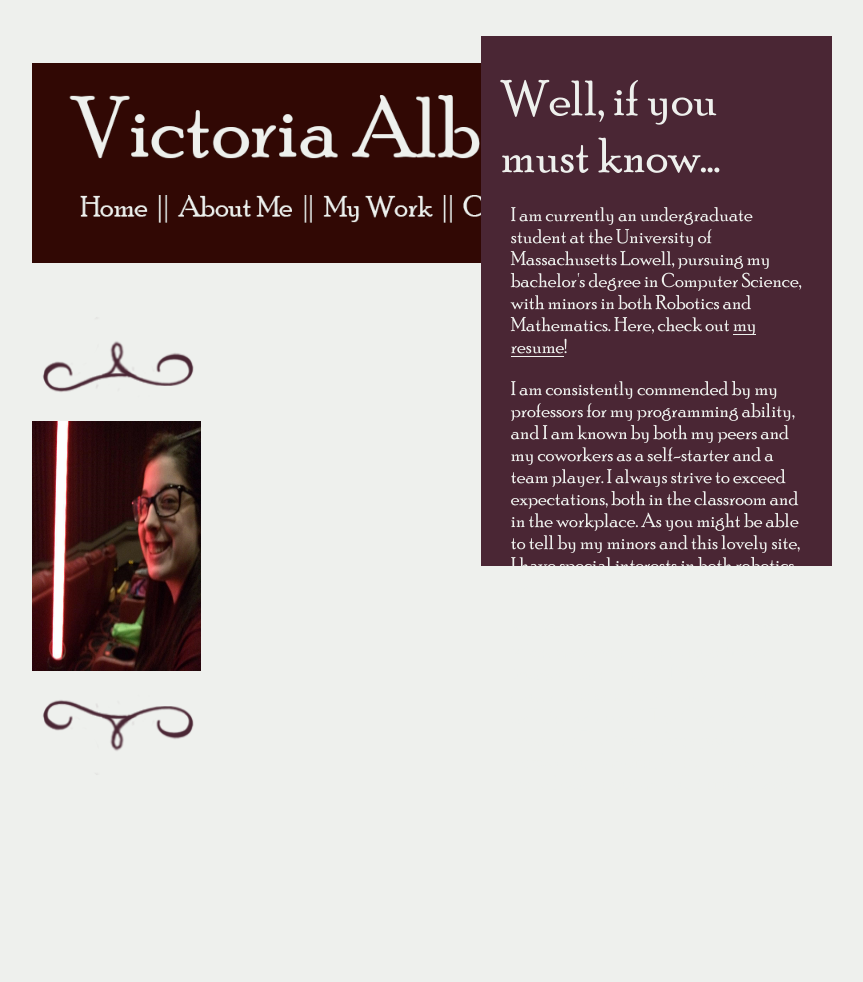
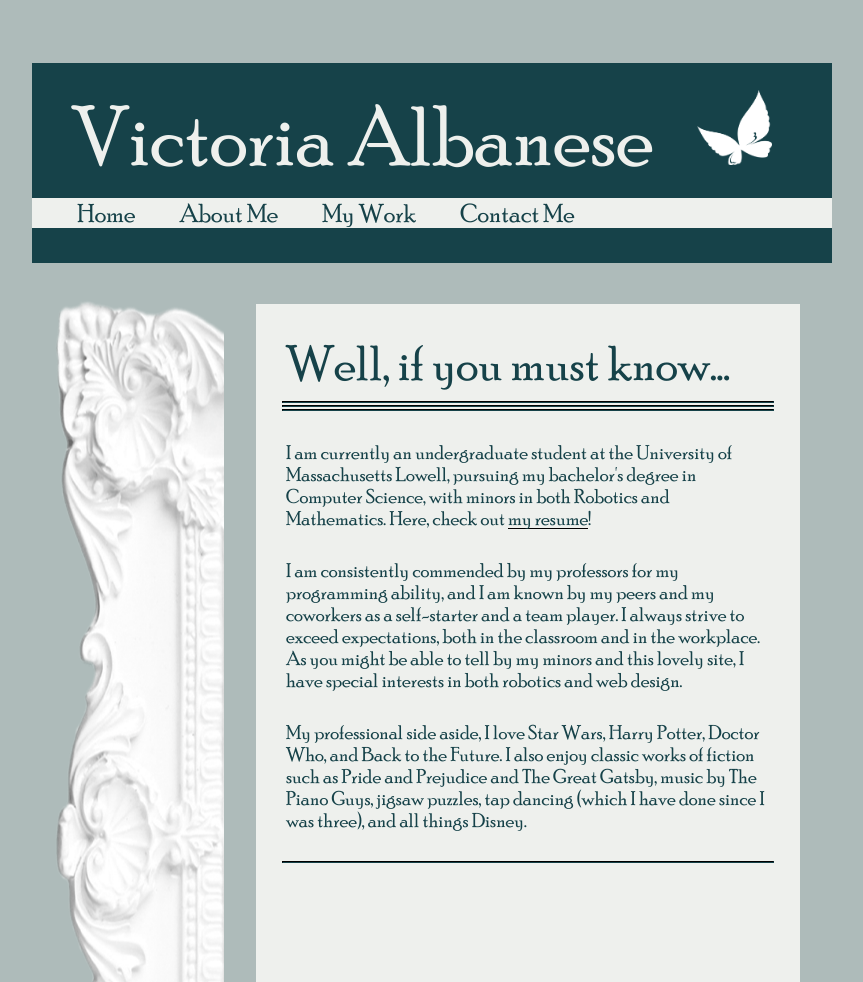
Before and after one commit to VictoriaAlbanese/supreme-octo-fortnight, a plain HTML site: page pages/about_me/index.html in a window 1280 px wide. Shown: the top 982 px of the page, without its empty margins (208-1071 px from the left). Before the commit the page ends 854 px from the top, so only its background shows below. Drawn offline with Linux system fonts and the light colour scheme.

Commit message:
Update about me page to new style

```diff
--- a/pages/about_me/index.html
+++ b/pages/about_me/index.html
@@ -8,85 +8,76 @@
 		<!--Title of page as appears on tab-->
 		<title>Victoria Albanese | About Me</title>
 
-		<!--Link to favicon-->
-		<link rel="shortcut icon" href="../../favicon.ico" type="image/x-icon"/>
-
-		<!--Links to global, header, and page specific styles-->
+		<!--Link to favicon and stylesheets-->
+		<link rel="shortcut icon" type="image/x-icon" href="../../favicon.ico"/>
 		<link rel="stylesheet" type="text/css" href="../../css/global.css"/>
-		<link rel="stylesheet" type="text/css" href="../../css/header.css"/>
-		<link rel="stylesheet" type="text/css" href="../../css/about_me.css"/>
 
 	</head>
 
 	<body>
 
-		<!--Div containing dark red about me header block-->
+		<!--Div containing standard blue header block-->
 		<div class="centered header_div">
+			<h1 class="title">Victoria Albanese</h1>
+			<div class="butterfly"><img src="../../images/butterfly.png"/></div>
+			<div class="stripe">
+				<div class="menu leftmost"><a href="http://www.cs.uml.edu/~valbanes/"><span><h2>Home</h2></span></a></div>
+				<div class="menu"><a href="http://www.cs.uml.edu/~valbanes/pages/about_me/"><span><h2>About Me</h2></span></a></div>
+				<div class="menu"><a href="http://www.cs.uml.edu/~valbanes/pages/my_work/"><span><h2>My Work</h2></span></a></div>
+				<div class="menu"><a href="http://www.cs.uml.edu/~valbanes/pages/contact_me"><span><h2>Contact Me</h2></span></a></div>
+			</div>
+		</div>
 
-			<!--Dark red about me header block image-->
-			<img src="../../images/header_about_me.png">
+				<!--Div containing main body content of the page-->
+		<div class="centered body_div">
 
-			<!--Div contains link to homepage-->
-			<div class="menu home">
-				<a href="http://www.cs.uml.edu/~valbanes/"><span></span></a>
-			</div>
+			<!--Divs to the left containing a frame for show and spacing-->
+			<div class="sidebar_div"><img src="../../images/border.png"/></div>
+			<div class="spacing_div"></div>
 
-			<!--Div contains link to about me page-->
-			<div class="menu about_me">
-				<a href="http://www.cs.uml.edu/~valbanes/pages/about_me/"><span></span></a>
-			</div>
+			<!--Div to the right containing page content-->
+			<div class="content_div">
 
-			<!--Div contains link to my work page-->
-			<div class="menu my_work">
-				<a href="http://www.cs.uml.edu/~valbanes/pages/my_work/"><span></span></a>
-			</div>
+				<h1>Well, if you must know... </h1>
+				<hr class="centered slim"/>
+				<hr class="centered slim"/>
+				<hr class="centered slim"/>
 
-			<!--Div contains link to contact me page-->
-			<div class="menu contact_me">
-				<a href="http://www.cs.uml.edu/~valbanes/pages/contact_me/"><span></span></a>
+				<p>I am currently an undergraduate student at the University of
+				Massachusetts Lowell, pursuing my bachelor's degree in Computer
+				Science, with minors in both Robotics and Mathematics.  Here, check
+				out <a href="resume.html">my resume</a>!</p>
+
+				<p>I am consistently commended by my professors for my programming
+				ability, and I am known by my peers and my coworkers as a self-starter
+				and a team player.  I always strive to exceed expectations, both in
+				the classroom and in the workplace.  As you might be able to tell by
+				my minors and this lovely site, I have special interests in both
+				robotics and web design.</p>
+
+				<p>My professional side aside, I love Star Wars, Harry Potter, Doctor
+				Who, and Back to the Future.  I also enjoy classic works of fiction
+				such as Pride and Prejudice and The Great Gatsby, music by The Piano
+				Guys, jigsaw puzzles, tap dancing (which I have done since I was three),
+				and all things Disney.</p>
+
+				<hr class="centered slim page_bottom"/>
+
 			</div>
 
 		</div>
 
-		<!--Div containing main body content of the page-->
-		<div class="centered body_div">
-
-			<!--Div containing body pic & deco-->
-			<div class="body_pic_lightsaber">
-				<img class="swirl up" src="../../images/custom_swirl_up_purple.png">
-				<img src="../../images/body_pic_lightsaber.png">
-				<img class="swirl" src="../../images/custom_swirl_down_purple.png">
-			</div>
-
-			<!--Colored div containing words-->
-			<div class="words">
-				<br/>
-				<h1> Well, if you must know... </h1>
-				<p>I am currently an undergraduate student at the
-				   University of Massachusetts Lowell, pursuing my
-				   bachelor's degree in Computer Science, with minors
-				   in both Robotics and Mathematics.  Here, check out
-				   <a href="resume.html">my resume</a>!</p>
-				<p>I am consistently commended by my professors for
-				   my programming ability, and I am known by both my
-				   peers and my coworkers as a self-starter and a team
-				   player.  I always strive to exceed expectations, both
-				   in the classroom and in the workplace.  As you
-				   might be able to tell by my minors and this lovely
-				   site, I have special interests in both robotics and
-				   web design.</p>
-				<p>My professional side aside, I love Star Wars (as is
-				   evinced by the leftmost image), Harry Potter, Doctor
-				   Who, classic works of fiction such as Pride and
-				   Prejudice and The Great Gatsby, music by The Piano
-				   Guys, jigsaw puzzles, tap dancing (which I have done
-				   since I was three), and all things Disney.</p>
-			</div>
-
+		<!--Div containing standard footer block-->
+		<div class="centered footer_div">
+			<hr/>
+			<hr/>
+			<p class="footer_text">Check me out on
+                                <a target="_blank" href="https://www.linkedin.com/in/victoriaalbanese">LinkedIn</a> |
+                                <a target="_blank" href="https://www.github.com/VictoriaAlbanese">Github</a> |
+                                <a target="_blank" href="https://www.pinterest.com/albanesevi14">Pinterest</a> |
+                                <a target="_blank" href="https://www.facebook.com/victoria.albanese.39">Facebook</a>
+			</p>
 		</div>
-
-		<!--Empty div to give the page bottom space to breathe-->
-		<div class="footer_div"></div>
 
 	</body>
 
```
